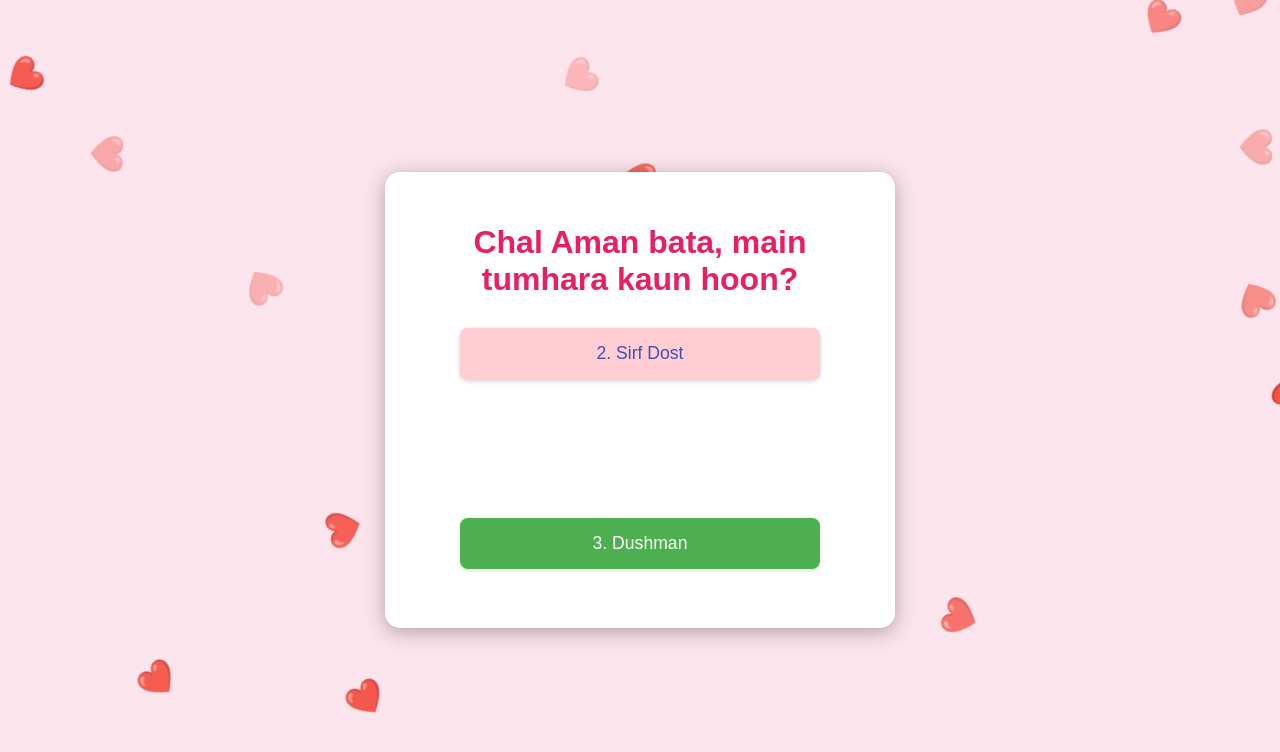
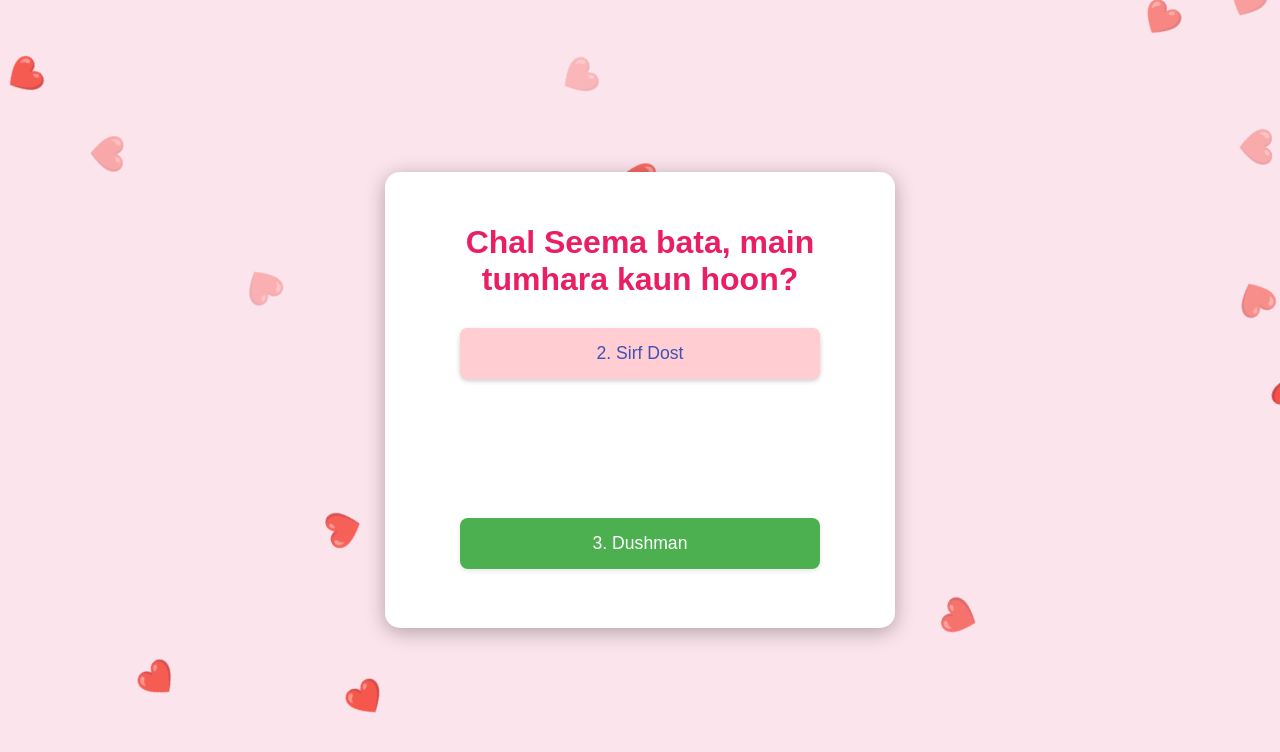
Before and after one commit to sakib078600/CaptainSK, a plain HTML site: page index.html in a window 1280 px wide. Shown: the top 752 px of the page. Drawn offline with Linux system fonts and the light colour scheme.

Commit message:
Update index.html

```diff
--- a/index.html
+++ b/index.html
@@ -96,7 +96,7 @@
 <body>
 
     <div class="container">
-        <h1>Chal Aman bata, main tumhara kaun hoon?</h1>
+        <h1>Chal Seema bata, main tumhara kaun hoon?</h1>
 
         <div class="button-area">
             <button class="option" id="option-1" onclick="handleWrongChoice('Bestfriend')">1. Bestfriend</button>
```
